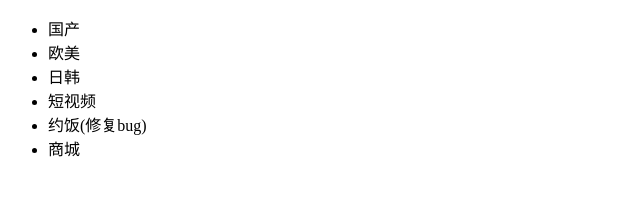
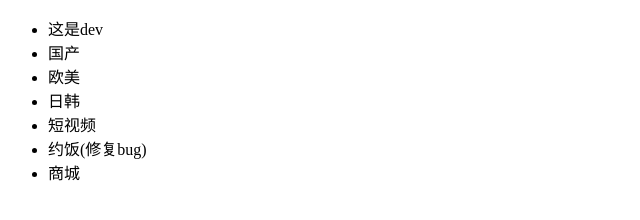
Before and after one commit to wangzhongyi1/dbhot, a plain HTML site: page index.html in a window 1280 px wide. Shown: the whole page, without its empty margins (0-640 px from the left). Drawn offline with Linux system fonts and the light colour scheme.

Commit message:
标识dev分支

```diff
--- a/index.html
+++ b/index.html
@@ -9,6 +9,7 @@
 <body>
 
   <ul>
+    <li>这是dev</li>
     <li>国产</li>
     <li>欧美</li>
     <li>日韩</li>
```
